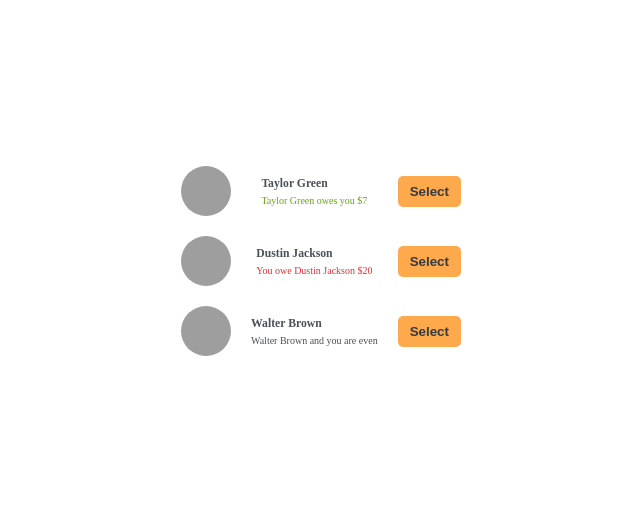
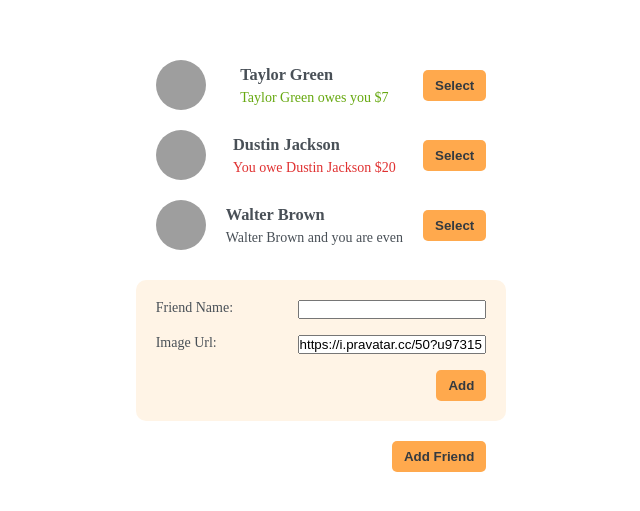
Before and after one commit to worldwidewes33/React-eat-n-split, a React (Vite) app: page / in a window 1280 px wide. Shown: the part 139-650 px from the top of the page, without its empty margins (319-959 px from the left). Built offline with nearby package versions, Linux system fonts and the light colour scheme; grey boxes are pictures that could not be loaded.

Commit message:
implemented and styled add friend form

```diff
--- a/src/App.jsx
+++ b/src/App.jsx
@@ -28,7 +28,13 @@ function App() {
     </li>
   ));
 
-  return <ul>{userAvatars}</ul>;
+  return (
+    <>
+      <ul>{userAvatars}</ul>
+      <AddFriendForm />
+      <button className="btn add-btn">Add Friend</button>
+    </>
+  );
 }
 
 function UserAvatar({ user }) {
@@ -52,6 +58,23 @@ function UserAvatar({ user }) {
   );
 }
 
+function AddFriendForm() {
+  return (
+    <form className="add-friend-form">
+      <label htmlFor="name">Friend Name:</label>
+      <input type="text" id="name" />
+      <label htmlFor="img-url">Image Url:</label>
+      <input
+        type="text"
+        value={`https://i.pravatar.cc/50?u${
+          Math.floor(Math.random() * 90000) + 10000
+        }`}
+      />
+      <input className="btn" type="submit" value="Add" />
+    </form>
+  );
+}
+
 UserAvatar.propTypes = {
   user: PropTypes.object.isRequired,
 };
--- a/src/index.css
+++ b/src/index.css
@@ -29,6 +29,7 @@ body {
   align-items: center;
   gap: 2rem;
   padding: 1rem 2rem;
+  font-size: 1.4rem;
 }
 
 .user-info img {
@@ -52,6 +53,11 @@ body {
   transition: 0.3s;
 }
 
+.add-btn {
+  float: right;
+  margin-right: 2rem;
+}
+
 .btn:hover {
   background-color: var(--color-dark);
 }
@@ -66,6 +72,7 @@ body {
 
 ul {
   list-style: none;
+  margin-bottom: 2rem;
 }
 
 li {
@@ -75,3 +82,22 @@ li {
 li:hover {
   background-color: var(--color-lightest);
 }
+
+form {
+  display: grid;
+  background-color: var(--color-lightest);
+  padding: 2rem;
+  border-radius: 10px;
+  font-size: 1.4rem;
+  gap: 1.6rem;
+  margin-bottom: 2rem;
+}
+
+.add-friend-form {
+  grid-template-columns: 1fr 1.5fr;
+}
+
+.add-friend-form > .btn {
+  grid-column: 2;
+  justify-self: end;
+}
```
